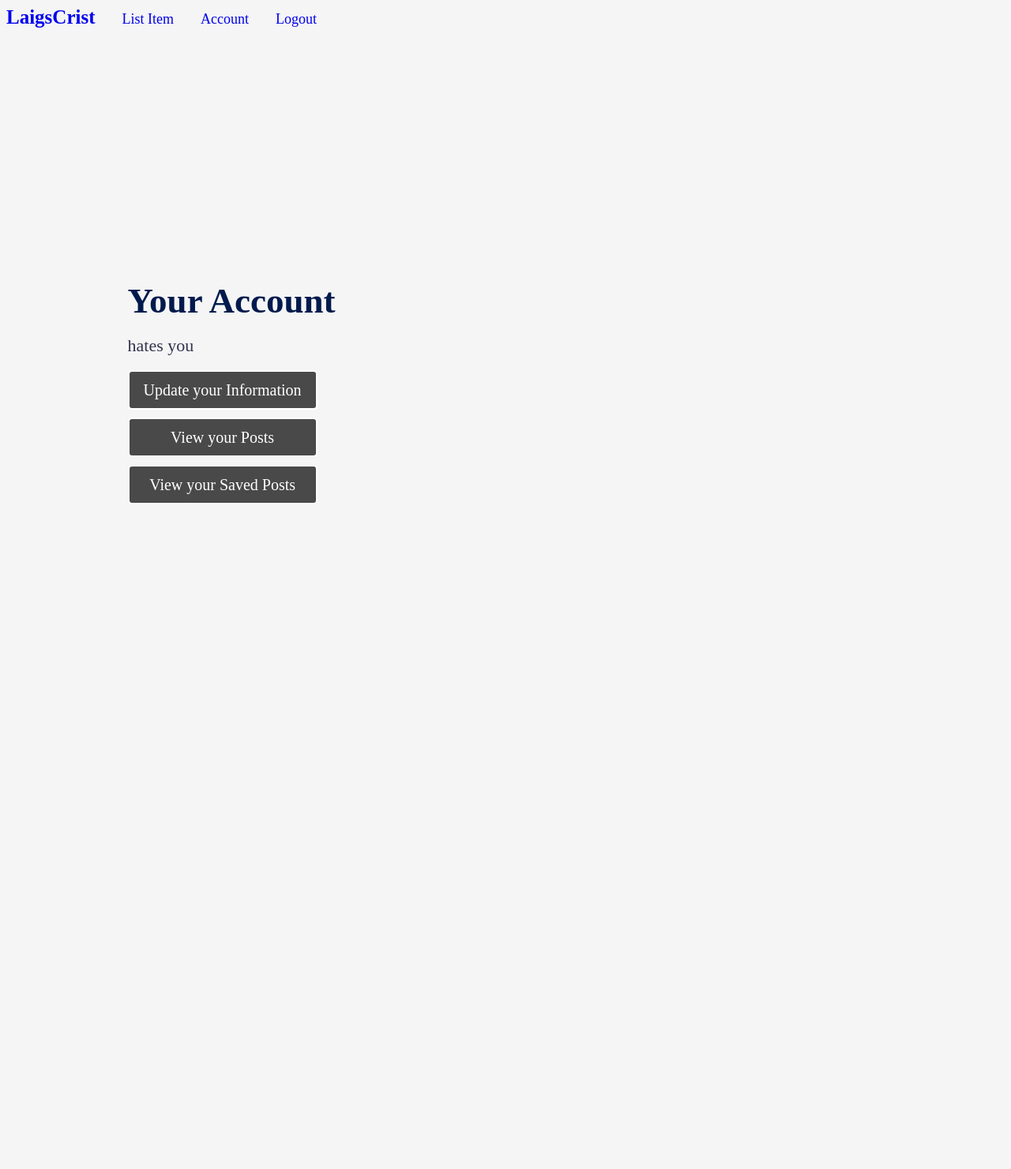
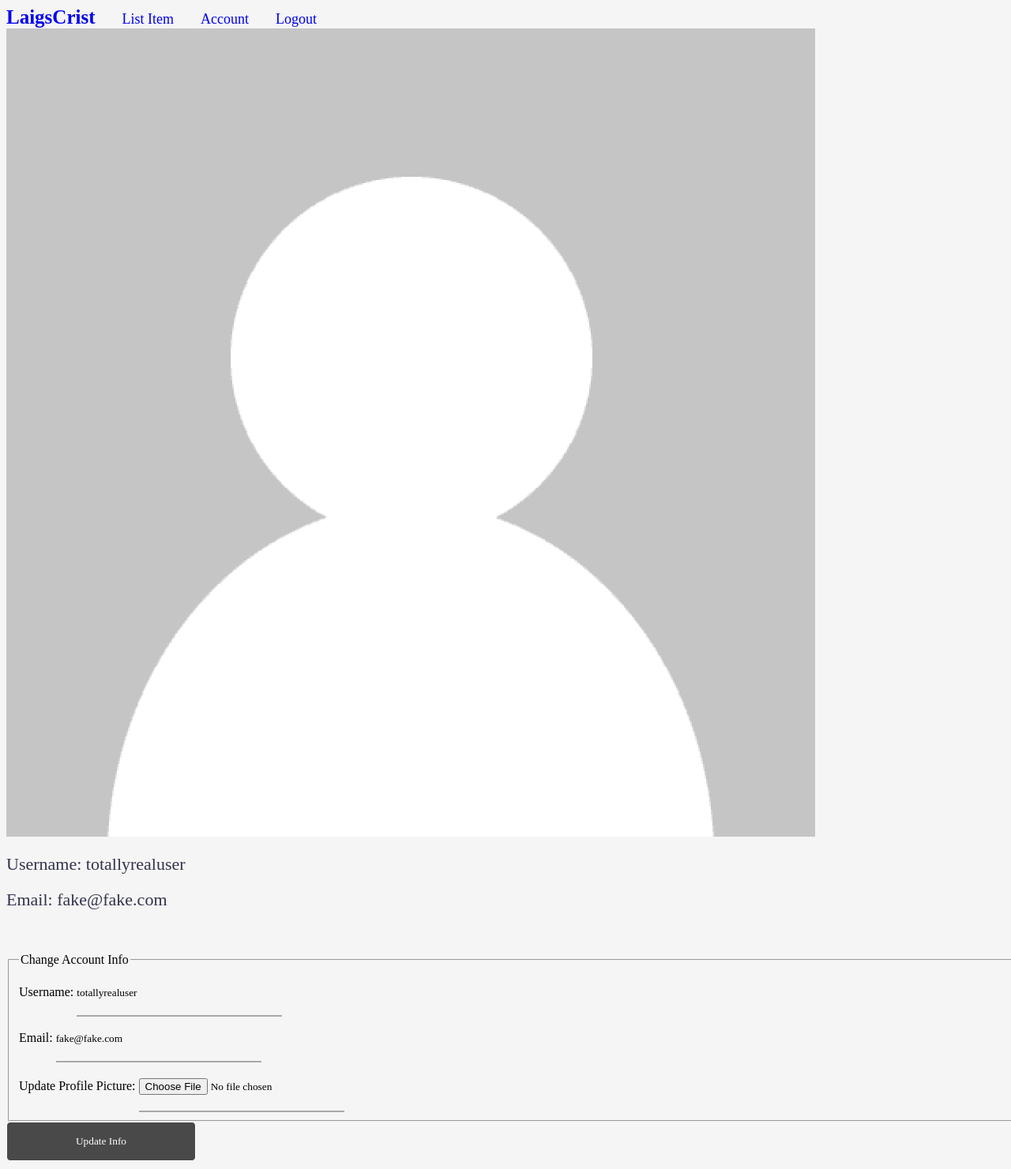
Before and after one commit to jorgerivero3/project-0, a Flask app: page /updateInfo in a window 1280 px wide. Shown: the whole page at 79% size. Before the commit the page ends 637 px from the top, so only its background shows below. Run offline with Flask 2, Linux system fonts and the light colour scheme; a user stored in the database is signed in; some libraries are stand-ins or nearby versions; some web fonts are replaced.

Commit message:
Updated routing for account and formatting of the forms
Fixed up routing for "View your Posts"

```diff
--- a/Application/forms.py
+++ b/Application/forms.py
@@ -40,9 +40,9 @@ class newItem(FlaskForm):
 
 
 class UpdateInfo(FlaskForm):
-	username = StringField("Username", validators=[DataRequired(), Length(min=2, max=20)])
-	email = StringField("Email", validators=[DataRequired(), Email()])
-	picture = FileField('Update Pic', validators=[FileAllowed(['jpg', 'png'])])
+	username = StringField("Username: ", validators=[DataRequired(), Length(min=2, max=20)])
+	email = StringField("Email: ", validators=[DataRequired(), Email()])
+	picture = FileField('Update Profile Picture: ', validators=[FileAllowed(['jpg', 'png'])])
 	submit = SubmitField('Update Info')
 
 	def validate_username(self, username):
--- a/Application/routes.py
+++ b/Application/routes.py
@@ -118,7 +118,7 @@ def updateInfo():
 		form.username.data = current_user.username
 		form.email.data = current_user.email
 	image_file = url_for('static', filename='profile_pics/' + current_user.image_file)
-	return render_template('account.html', title="Account", image_file=image_file, form=form)
+	return render_template('updateInfo.html', title="Account", image_file=image_file, form=form)
 
 
 def save_picture(form_picture):
@@ -176,12 +176,13 @@ def delete_post(post_id):
 
 @app.route("/user/<string:username>")
 def user_posts(username):
+	image_file = url_for('static', filename='profile_pics/' + current_user.image_file)
 	page = request.args.get('page', 1, type=int)
 	user = User.query.filter_by(username=username).first_or_404()
 	posts = Post.query.filter_by(author=user)\
 	.order_by(Post.date_posted.desc())\
 	.paginate(page=page, per_page=5)
-	return render_template('user_posts.html', posts=posts, user=user)
+	return render_template('user_posts.html', posts=posts, user=user, image_file=image_file)
 
 
 @app.route("/password_retrieval")
--- a/Application/templates/account.html
+++ b/Application/templates/account.html
@@ -1,7 +1,10 @@
 {% extends "layout.html" %}
 {% block content %}
   <div class='theGrid'>
-     <div class='left-body'>
+      <div class="media">
+        <img class="rounded-circle account-img" src="{{ image_file }}">
+      </div>
+      <div class='left-body'>
         <h1>Your Account</h1>
         <h2>hates you</h2>
 
@@ -12,7 +15,7 @@
             <form method ="get" action = "/updateInfo"><button class ='button'>Update your Information</button></form>
         </div>
         <div class='buttonList'>
-            <form method ="get" action = "/user"><button class ='button'>View your Posts</button></form>
+            <form method ="get" action = "/user/{{ current_user.username }}"><button class ='button'>View your Posts</button></form>
         </div>
         <div class='buttonList'>
             <form method ="get" action = "/saved_posts"><button class ='button'>View your Saved Posts</button></form>
@@ -20,7 +23,7 @@
 
 
 
-     </div>
+      </div>
   </div>
 
 
--- a/Application/templates/updateInfo.html
+++ b/Application/templates/updateInfo.html
@@ -4,14 +4,15 @@
 		<div class="media">
 			<img class="rounded-circle account-img" src="{{ image_file }}">
 			<div class="media-body">
-				<h2 class="account-heading">{{ current_user.username }}</h2>
-				<p class="text-secondary">{{ current_user.email }}</p>
+				<h2 class="account-heading">Username: {{ current_user.username }}</h2>
+				<h2 class="text-secondary">Email: {{ current_user.email }}</h2>
 			</div>
 		</div>
+        <br></br>
 		<form method="POST" action="" enctype="multipart/form-data">
             {{ form.hidden_tag() }}
             <fieldset class="form-group">
-                <legend class="border-bottom mb-4">Account Info</legend>
+                <legend class="border-bottom mb-4">Change Account Info</legend>
                 <div class="form-group">
                     {{ form.username.label(class="form-control-label") }}
 
@@ -50,7 +51,7 @@
                 </div>
             </fieldset>
             <div class="form-group">
-                {{ form.submit(class="btn btn-outline-info") }}
+                {{ form.submit(class="button") }}
             </div>
         </form>
 	</div>
--- a/Application/templates/user_posts.html
+++ b/Application/templates/user_posts.html
@@ -1,6 +1,10 @@
 {% extends "layout.html" %}
 {% block content %}
-    <h1 class="mb-3">Posts by {{ user.username }} ({{ posts.total }})</h1>
+    <div class="media">
+        <img class="rounded-circle account-img" src="{{ image_file }}">
+    </div>
+    <br></br>
+    <h3>Posts by {{ user.username }} ({{ posts.total }})</h3>
     {% for post in posts.items %}
         <article class="media content-section">
           <img class="rounded-circle article-img" src="{{ url_for('static', filename='profile_pics/' + post.author.image_file) }}">
```
